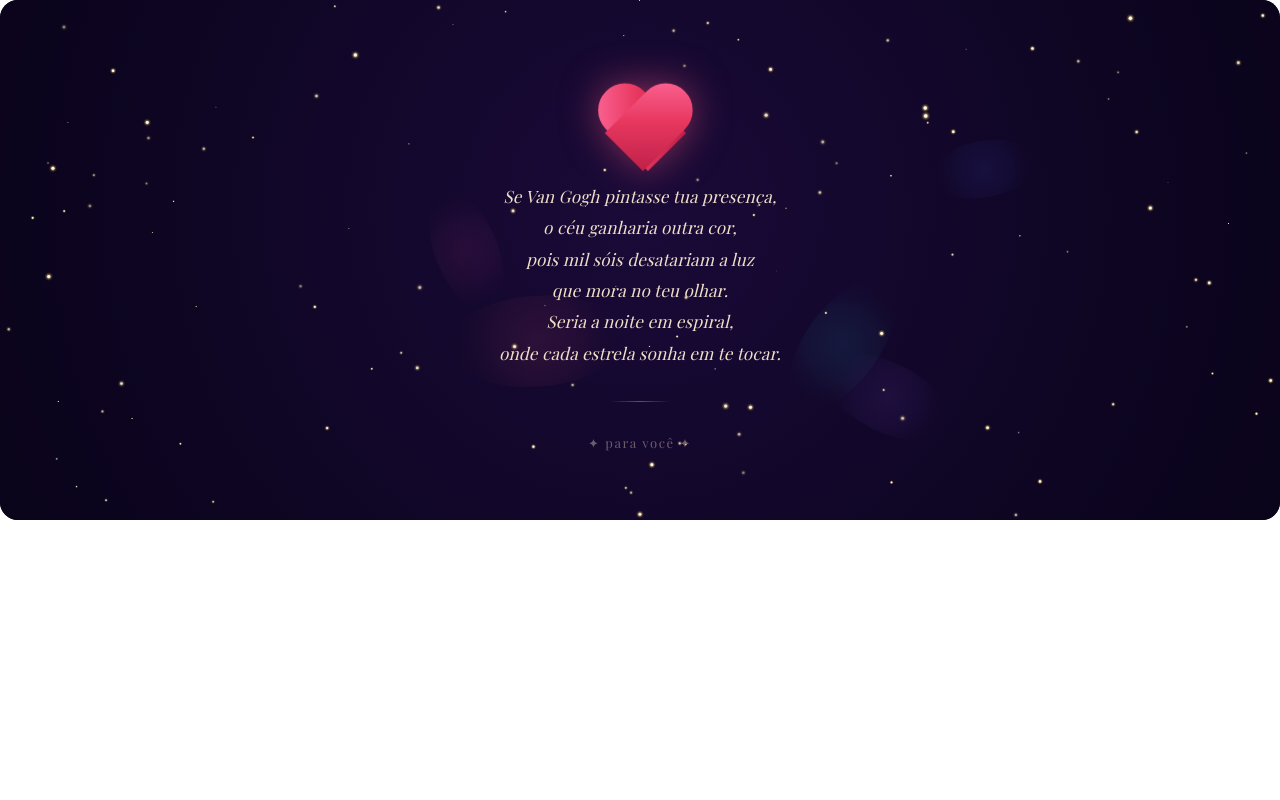
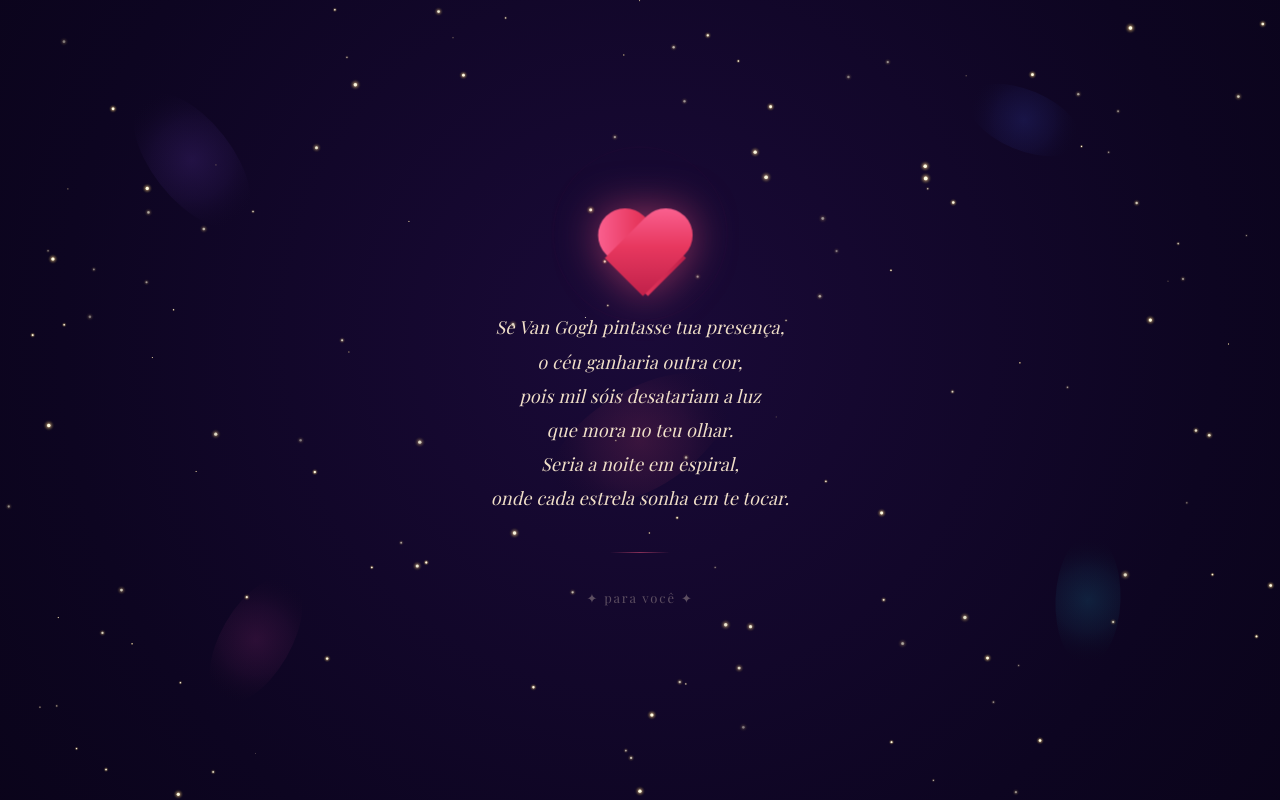
Before and after one commit to Yago-Christ/gata, a plain HTML site: page index.html in a window 1280 px wide. Drawn offline with nearby package versions, Linux system fonts and the light colour scheme; a web font is replaced by a local one.

Commit message:
Update index.html

```diff
--- a/index.html
+++ b/index.html
@@ -1,18 +1,25 @@
+<!DOCTYPE html>
+<html lang="pt-BR">
+<head>
+  <meta charset="UTF-8" />
+  <meta name="viewport" content="width=device-width, initial-scale=1.0, maximum-scale=1.0, user-scalable=no" />
+  <title>Para Você ✦</title>
+  <link href="https://fonts.googleapis.com/css2?family=Playfair+Display:ital,wght@0,400;0,700;1,400&display=swap" rel="stylesheet">
+  <style>
+    *, *::before, *::after { margin: 0; padding: 0; box-sizing: border-box; }
 
-<style>
-  @import url('https://fonts.googleapis.com/css2?family=Playfair+Display:ital,wght@0,400;0,700;1,400&family=Lato:wght@300;400&display=swap');
-
-  * { margin: 0; padding: 0; box-sizing: border-box; }
-
-  body { background: transparent; }
+    html, body {
+      width: 100%;
+      height: 100%;
+      overflow: hidden;
+      background: #060210;
+    }
 
     .scene {
-    position: relative;
-    width: 100%;
-    min-height: 520px;
-    border-radius: 18px;
-    overflow: hidden;
-    background: #0a0620;
+      position: fixed;
+      inset: 0;
+      width: 100vw;
+      height: 100vh;
     }
 
     canvas#starfield {
@@ -29,11 +36,13 @@
       flex-direction: column;
       align-items: center;
       justify-content: center;
-    min-height: 520px;
-    padding: 48px 32px;
-    gap: 32px;
+      width: 100%;
+      height: 100%;
+      padding: 40px 28px;
+      gap: 36px;
     }
 
+    /* CORAÇÃO CSS */
     .heart-wrap {
       position: relative;
       display: flex;
@@ -46,7 +55,7 @@
       height: 80px;
       position: relative;
       animation: heartbeat 2s ease-in-out infinite;
-    filter: drop-shadow(0 0 18px #e8507a88);
+      filter: drop-shadow(0 0 20px #e8507a99);
     }
 
     .heart::before,
@@ -72,84 +81,99 @@
 
     @keyframes heartbeat {
       0%, 100% { transform: scale(1); }
-    15% { transform: scale(1.18); }
-    30% { transform: scale(1); }
-    45% { transform: scale(1.1); }
-    60% { transform: scale(1); }
+      15%       { transform: scale(1.2); }
+      30%       { transform: scale(1); }
+      45%       { transform: scale(1.1); }
+      60%       { transform: scale(1); }
     }
 
     .halo {
       position: absolute;
-    width: 110px;
-    height: 110px;
+      width: 120px;
+      height: 120px;
       border-radius: 50%;
-    border: 1.5px solid #e8507a44;
+      border: 1.5px solid #e8507a55;
       animation: halopulse 2s ease-in-out infinite;
     }
 
-  @keyframes halopulse {
-    0%, 100% { transform: scale(1); opacity: 0.6; }
-    50% { transform: scale(1.3); opacity: 0; }
+    .halo2 {
+      position: absolute;
+      width: 150px;
+      height: 150px;
+      border-radius: 50%;
+      border: 1px solid #e8507a22;
+      animation: halopulse 2s ease-in-out 0.4s infinite;
     }
 
+    @keyframes halopulse {
+      0%, 100% { transform: scale(1); opacity: 0.7; }
+      50%       { transform: scale(1.25); opacity: 0; }
+    }
+
+    /* POEMA */
     .poem {
       text-align: center;
-    max-width: 440px;
+      max-width: 420px;
     }
 
     .poem p {
       font-family: 'Playfair Display', Georgia, serif;
-    font-size: 17px;
-    font-weight: 400;
+      font-size: clamp(15px, 4vw, 18px);
       font-style: italic;
       color: #f0dfc8;
-    line-height: 1.85;
+      line-height: 1.9;
       letter-spacing: 0.01em;
       opacity: 0;
       animation: fadein 1.2s ease forwards;
     }
 
-  .poem p:nth-child(1) { animation-delay: 0.3s; }
-  .poem p:nth-child(2) { animation-delay: 0.7s; }
-  .poem p:nth-child(3) { animation-delay: 1.1s; }
-  .poem p:nth-child(4) { animation-delay: 1.5s; }
+    .poem p:nth-child(1) { animation-delay: 0.4s; }
+    .poem p:nth-child(2) { animation-delay: 0.9s; }
+    .poem p:nth-child(3) { animation-delay: 1.4s; }
+    .poem p:nth-child(4) { animation-delay: 1.9s; }
 
     @keyframes fadein {
-    from { opacity: 0; transform: translateY(10px); }
-    to { opacity: 1; transform: translateY(0); }
+      from { opacity: 0; transform: translateY(12px); }
+      to   { opacity: 1; transform: translateY(0); }
     }
 
     .divider {
       width: 60px;
       height: 1px;
-    background: linear-gradient(90deg, transparent, #e8507a99, transparent);
+      background: linear-gradient(90deg, transparent, #e8507a88, transparent);
     }
 
     .signature {
       font-family: 'Playfair Display', serif;
       font-size: 13px;
-    color: #f0dfc866;
-    letter-spacing: 0.12em;
+      color: #f0dfc855;
+      letter-spacing: 0.14em;
       opacity: 0;
-    animation: fadein 1s ease 2.2s forwards;
+      animation: fadein 1s ease 2.8s forwards;
     }
   </style>
-
+</head>
+<body>
   <div class="scene">
     <canvas id="starfield"></canvas>
     <div class="content">
+
       <div class="heart-wrap">
+        <div class="halo2"></div>
         <div class="halo"></div>
         <div class="heart"></div>
       </div>
+
       <div class="poem">
         <p>Se Van Gogh pintasse tua presença,</p>
         <p>o céu ganharia outra cor,</p>
         <p>pois mil sóis desatariam a luz<br>que mora no teu olhar.</p>
         <p>Seria a noite em espiral,<br>onde cada estrela sonha em te tocar.</p>
       </div>
+
       <div class="divider"></div>
       <span class="signature">✦ para você ✦</span>
+
     </div>
   </div>
 
@@ -158,53 +182,53 @@ const canvas = document.getElementById('starfield');
     const ctx = canvas.getContext('2d');
 
     function resize() {
-  const parent = canvas.parentElement;
-  canvas.width = parent.offsetWidth;
-  canvas.height = parent.offsetHeight;
+      canvas.width = window.innerWidth;
+      canvas.height = window.innerHeight;
     }
     resize();
     window.addEventListener('resize', resize);
 
-const NUM_STARS = 120;
+    const NUM_STARS = 140;
     const stars = Array.from({length: NUM_STARS}, () => ({
       x: Math.random(),
       y: Math.random(),
-  r: Math.random() * 1.6 + 0.3,
+      r: Math.random() * 1.7 + 0.3,
       phase: Math.random() * Math.PI * 2,
-  speed: 0.3 + Math.random() * 0.7,
+      speed: 0.3 + Math.random() * 0.8,
     }));
 
-const SWIRLS = 5;
-const swirls = Array.from({length: SWIRLS}, (_, i) => ({
-  cx: 0.15 + Math.random() * 0.7,
-  cy: 0.15 + Math.random() * 0.7,
-  r: 40 + Math.random() * 60,
-  angle: Math.random() * Math.PI * 2,
-  speed: (Math.random() > 0.5 ? 1 : -1) * (0.002 + Math.random() * 0.003),
-  color: ['#6e42c1','#3b4dc7','#1a8fa8','#c14264','#a0327a'][i % 5],
-}));
+    const swirls = [
+      { cx: 0.15, cy: 0.2,  r: 80,  angle: 0, speed:  0.003, color: '#6e42c1' },
+      { cx: 0.80, cy: 0.15, r: 60,  angle: 1, speed: -0.002, color: '#3b4dc7' },
+      { cx: 0.5,  cy: 0.55, r: 100, angle: 2, speed:  0.002, color: '#c14264' },
+      { cx: 0.2,  cy: 0.8,  r: 70,  angle: 3, speed: -0.003, color: '#a0327a' },
+      { cx: 0.85, cy: 0.75, r: 65,  angle: 4, speed:  0.0025, color: '#1a8fa8' },
+    ];
 
     let t = 0;
+
     function draw() {
       const W = canvas.width, H = canvas.height;
       ctx.clearRect(0, 0, W, H);
 
-  const grad = ctx.createRadialGradient(W*0.5, H*0.4, 0, W*0.5, H*0.4, W*0.8);
+      // fundo gradiente
+      const grad = ctx.createRadialGradient(W*0.5, H*0.42, 0, W*0.5, H*0.42, W*0.9);
       grad.addColorStop(0, '#1a0a38');
       grad.addColorStop(0.5, '#0d0521');
       grad.addColorStop(1, '#060210');
       ctx.fillStyle = grad;
       ctx.fillRect(0, 0, W, H);
 
+      // espirais van gogh
       swirls.forEach(s => {
         s.angle += s.speed;
         ctx.save();
         ctx.translate(s.cx * W, s.cy * H);
         ctx.rotate(s.angle);
-    const sg = ctx.createRadialGradient(0,0,0,0,0,s.r);
-    sg.addColorStop(0, s.color + '22');
-    sg.addColorStop(0.5, s.color + '11');
-    sg.addColorStop(1, 'transparent');
+        const sg = ctx.createRadialGradient(0, 0, 0, 0, 0, s.r);
+        sg.addColorStop(0,   s.color + '33');
+        sg.addColorStop(0.5, s.color + '15');
+        sg.addColorStop(1,   'transparent');
         ctx.fillStyle = sg;
         ctx.beginPath();
         ctx.ellipse(0, 0, s.r, s.r * 0.5, 0, 0, Math.PI * 2);
@@ -212,24 +236,24 @@ function draw() {
         ctx.restore();
       });
 
+      // estrelas
       stars.forEach(st => {
         const blink = 0.5 + 0.5 * Math.sin(t * st.speed + st.phase);
         const alpha = 0.3 + 0.7 * blink;
         const r = st.r * (0.7 + 0.3 * blink);
         ctx.save();
         ctx.globalAlpha = alpha;
-    const sg = ctx.createRadialGradient(st.x*W, st.y*H, 0, st.x*W, st.y*H, r*3);
-    sg.addColorStop(0, '#fffbe8');
-    sg.addColorStop(0.4, '#f0c87a88');
-    sg.addColorStop(1, 'transparent');
+        const sg = ctx.createRadialGradient(st.x*W, st.y*H, 0, st.x*W, st.y*H, r * 3.5);
+        sg.addColorStop(0,   '#fffbe8');
+        sg.addColorStop(0.4, '#f0c87a66');
+        sg.addColorStop(1,   'transparent');
         ctx.fillStyle = sg;
         ctx.beginPath();
-    ctx.arc(st.x*W, st.y*H, r*3, 0, Math.PI*2);
+        ctx.arc(st.x*W, st.y*H, r * 3.5, 0, Math.PI * 2);
         ctx.fill();
-    ctx.globalAlpha = alpha;
         ctx.fillStyle = '#fffde4';
         ctx.beginPath();
-    ctx.arc(st.x*W, st.y*H, r, 0, Math.PI*2);
+        ctx.arc(st.x*W, st.y*H, r, 0, Math.PI * 2);
         ctx.fill();
         ctx.restore();
       });
@@ -237,5 +261,8 @@ function draw() {
       t += 0.018;
       requestAnimationFrame(draw);
     }
+
     draw();
   </script>
+</body>
+</html>
```
Lines whose indentation alone changed are shown as unchanged.
